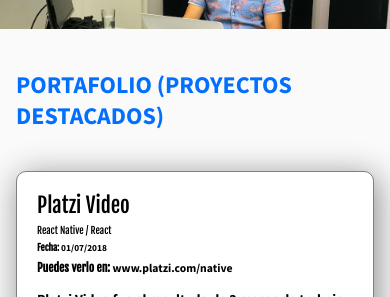
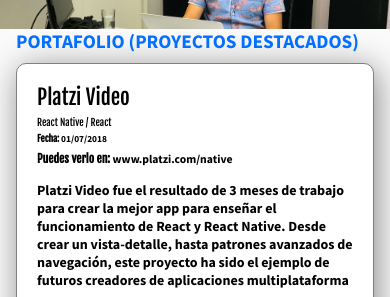
Before and after one commit to eg-delacruz/curso-RD, a plain HTML site: page index.html in a window 390 px wide. Shown: the part 197-494 px from the top of the page. Drawn offline with Linux system fonts and the light colour scheme; files whose address does not match are found by name.

Commit message:
Versión final luego de terminar curso RD

```diff
--- a/css/estilos.css
+++ b/css/estilos.css
@@ -429,7 +429,7 @@ No olvidar poner text-decoratio: none a las <a> del enlace */
 
 
 
-@media screen and (max-width: 1024px) {
+@media screen and (max-width: 1023px) {
  .container{
    padding: 0 1em;
  }
@@ -462,8 +462,18 @@ No olvidar poner text-decoratio: none a las <a> del enlace */
 para que las resoluciones menores a esa cumplan
 este media query  */
 
+h2 {
+  font-size: 1.2em;
+  margin: .5em 0;
+  margin-top: 0;
+}
+
 .burger-button{
   display: block;
+}
+
+.portfolio{
+  padding: 10px 0;
 }
 
 .hero{
@@ -545,6 +555,7 @@ h1 {
 .project-imageContainer{
   width: auto;
   text-align: center;
+  height: auto;
 }
 
 .project-details{
@@ -603,7 +614,7 @@ h1 {
 @media screen and (max-width: 480px) {
 
 .portfolio{
-  padding: 20px 0;
+  padding: 0;
 }
 
  h1 {
@@ -611,9 +622,9 @@ h1 {
    z-index: 2;
  }
 
-  .project-details{
+ .project-details{
     width:auto;
-    font-size: 14px;
+    font-size: 14px !important;
   }
 
   .event-detail {
```
